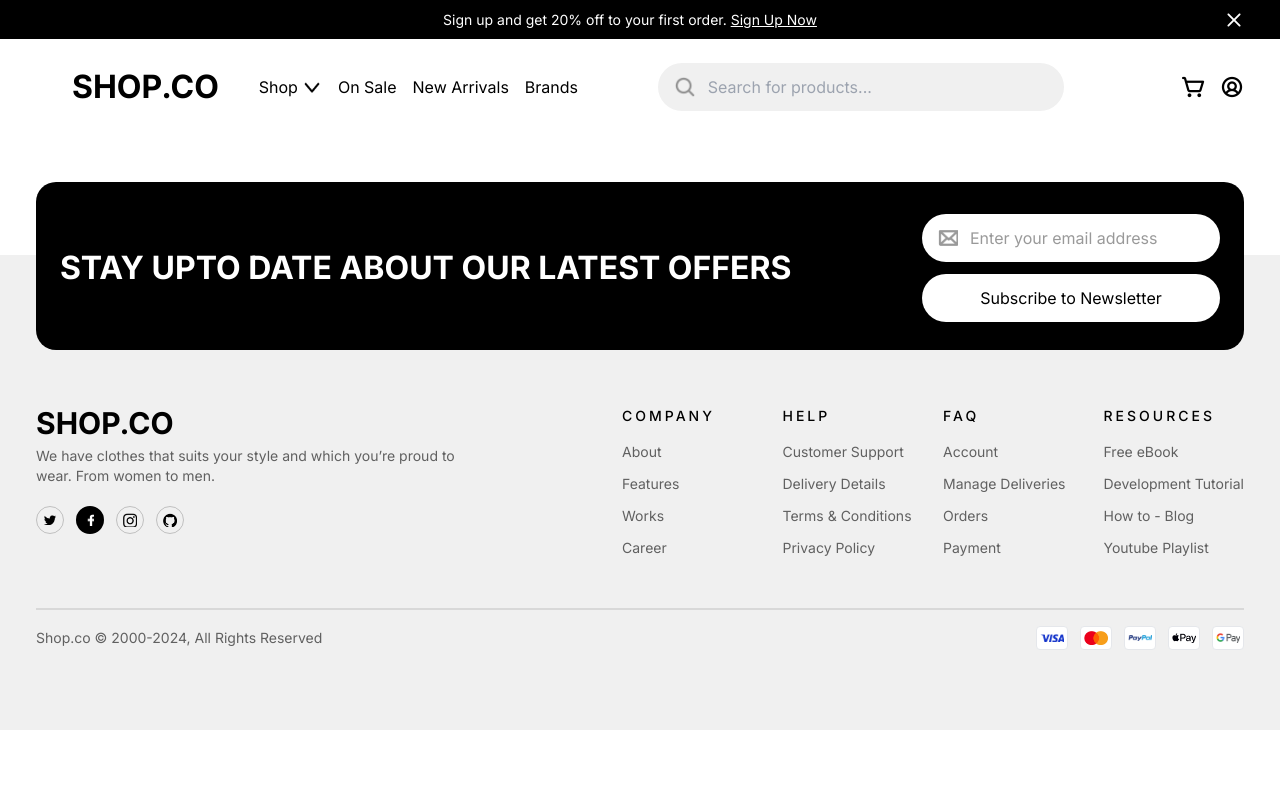
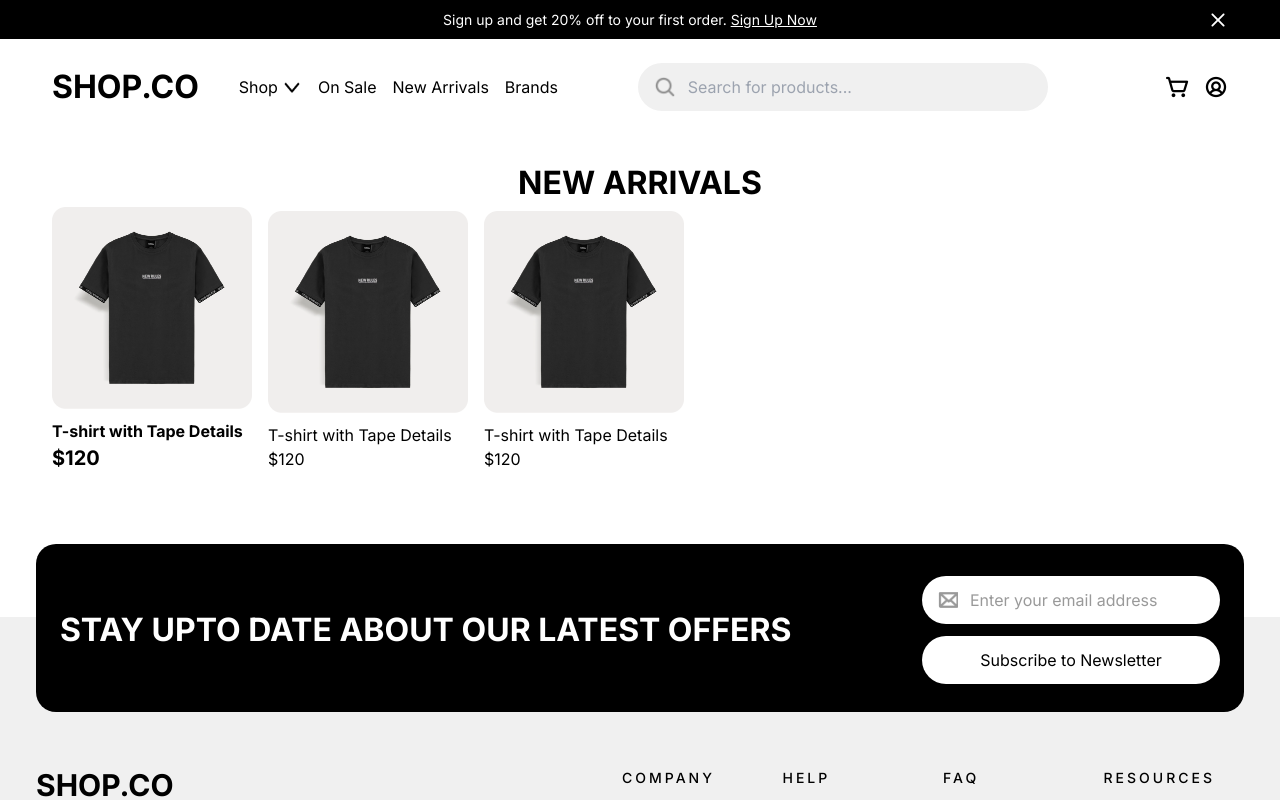
Before and after one commit to esedbabayev/next-e-commerce, a Next.js app: page / in a window 1280 px wide. Shown: the top 800 px of the page. Built offline with nearby package versions, Linux system fonts and the light colour scheme.

Commit message:
save changes

```diff
--- a/app/page.tsx
+++ b/app/page.tsx
@@ -1,7 +1,11 @@
+import HomeContainer from "@/container/home-container";
 import React from "react";
 
 const HomePage = () => {
-  return <div></div>;
+
+  return <HomeContainer/>
+
+
 };
 
 export default HomePage;
--- a/components/layout/header/mainHeader/index.tsx
+++ b/components/layout/header/mainHeader/index.tsx
@@ -9,7 +9,7 @@ import blackSearch from "@/assets/images/icons/blackSearch.png"
 import bucket from "@/assets/images/icons/bucket.png"
 import profile from "@/assets/images/icons/profile.png"
 
-import Container from '@/components/layout/main-container'
+import Container from '@/components/main-container'
 
 
 const MainHeader = () => {
@@ -19,7 +19,7 @@ const MainHeader = () => {
     <div className='max-w-[1240px] mx-auto py-6 flex items-center justify-between px-4 gap-10'>
 
      <div className='flex gap-3 items-center' >
-     <Image src={menu} width={24} height={24} alt='menu' className='visible lg:invisible'/>
+     <Image src={menu} width={24} height={24} alt='menu' className='block lg:hidden'/>
      <h1 className='text-[32px] font-bold '>SHOP.CO</h1>
      </div>
 
--- a/components/layout/header/subHeader/index.tsx
+++ b/components/layout/header/subHeader/index.tsx
@@ -2,7 +2,7 @@ import React from 'react'
 import Image from 'next/image'
 import CloseIcon from "@/assets/images/icons/Frame.svg"
 
-import Container from '@/components/layout/main-container'
+import Container from '@/components/main-container'
 
 
 const SubHeader = () => {
--- /dev/null
+++ b/components/pages/Home/newArrivals/index.tsx
@@ -0,0 +1,56 @@
+import React from 'react'
+import "./style.css"
+
+import Container from '@/components/main-container'
+
+import Image from 'next/image'
+import tshirt from "@/assets/home/Frame 32.png"
+
+const NewArrivals = () => {
+  return (
+
+<section>
+    <Container>
+    <div className='max-w-[1240px] mx-auto py-6 flex flex-col items-center justify-center px-4'>
+    <div className='flex items-center justify-center'>
+        <h1 className='text-[32px] font-bold'>NEW ARRIVALS</h1>
+    </div>
+
+     <div className='box space-x-4' >
+
+      <div className='item'>
+        <div className='mb-[10px]'>
+            <Image src={tshirt} alt='t-shirt' width={200} height={200} />
+        </div>
+        <p className='text-[16px] font-bold '>T-shirt with Tape Details</p>
+        <h3 className='text-[20px] font-bold'>$120</h3>
+      </div>
+
+      <div className='item'>
+        <div className='mb-[10px]'>
+            <Image src={tshirt} alt='t-shirt' width={200} height={200} />
+        </div>
+        <p>T-shirt with Tape Details</p>
+        <h3>$120</h3>
+      </div>
+
+      <div className='item'>
+        <div className='mb-[10px]'>
+            <Image src={tshirt} alt='t-shirt' width={200} height={200} />
+        </div>
+        <p>T-shirt with Tape Details</p>
+        <h3>$120</h3>
+      </div>
+
+
+     </div>
+
+    </div>
+    </Container>
+
+</section>
+
+  )
+}
+
+export default NewArrivals
--- /dev/null
+++ b/components/pages/Home/newArrivals/style.css
@@ -0,0 +1,10 @@
+.box{
+    /* display: flex; */
+    width: 100%;
+    white-space: nowrap;
+    overflow-x: visible;
+    overflow-y: hidden;
+}
+.item{
+    display: inline-block;
+}
--- /dev/null
+++ b/container/home-container/index.tsx
@@ -0,0 +1,16 @@
+import NewArrivals from '@/components/pages/Home/newArrivals'
+import React from 'react'
+
+
+
+const HomeContainer = () => {
+  return (
+ <main>
+
+<NewArrivals/>
+
+ </main>
+  )
+}
+
+export default HomeContainer
```
Also changed, not shown: app/about/page.tsx (added), app/cart/page.tsx (added), assets/home/Frame 32.png (added).
